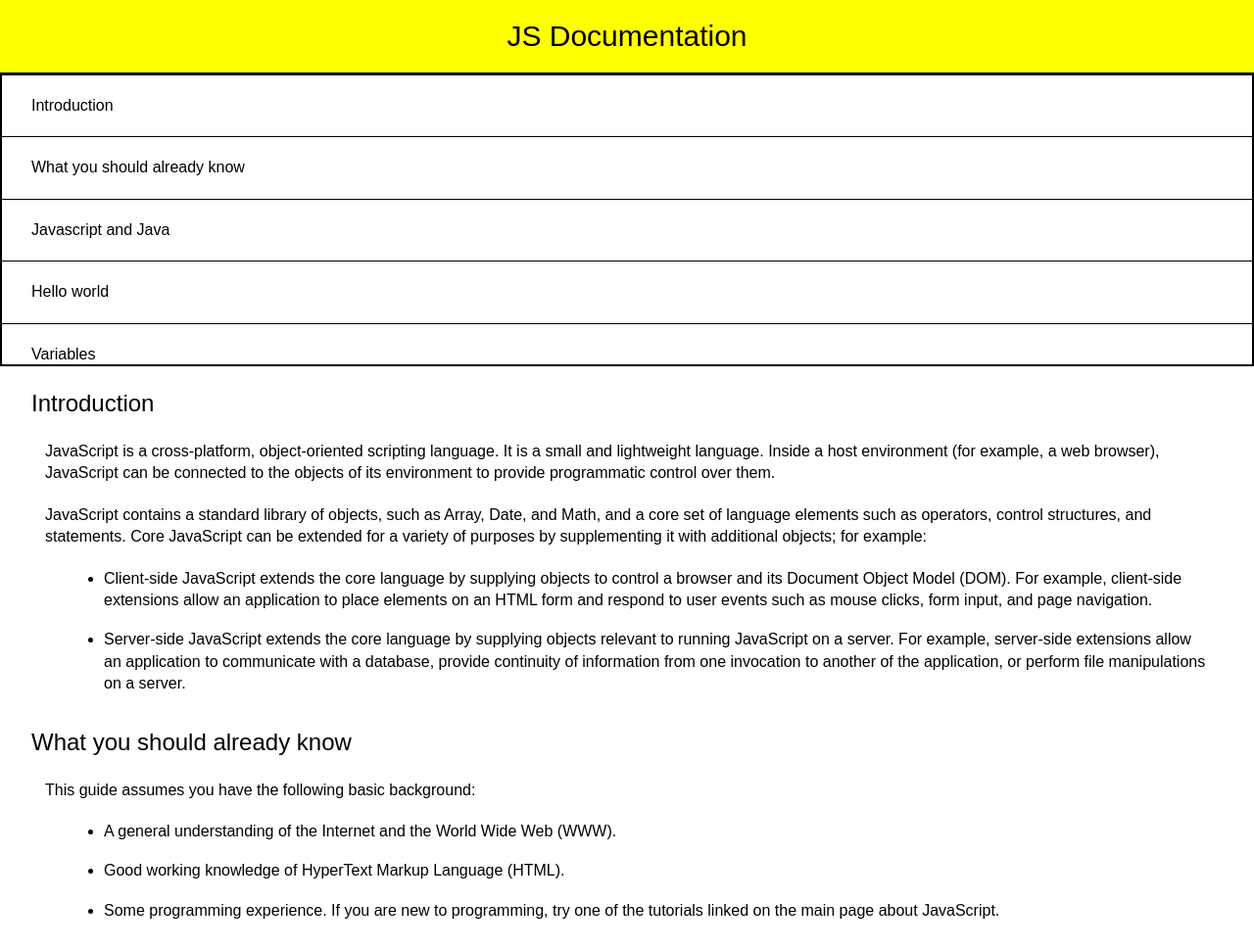
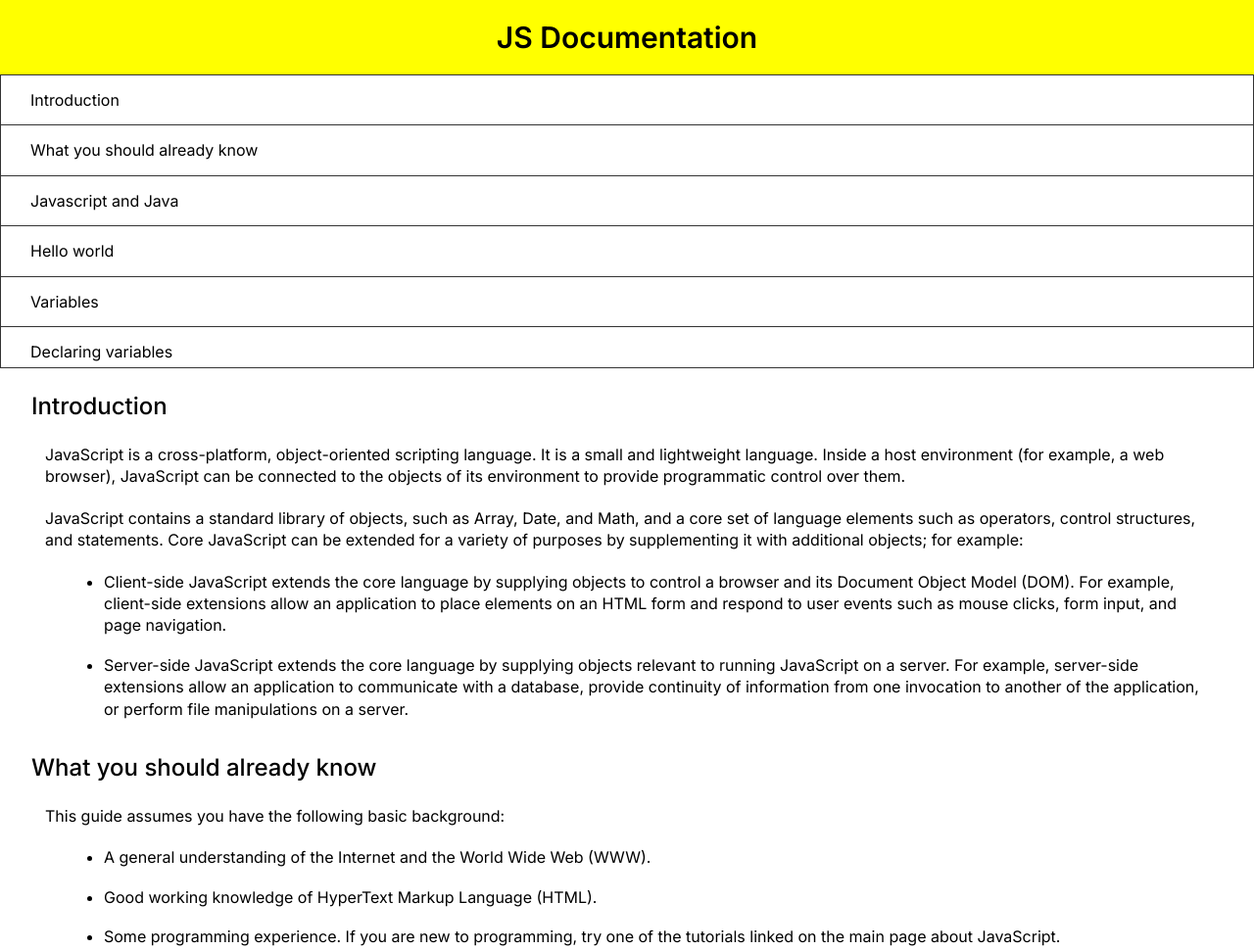
Before and after one commit to RickyLobo626/technical-documentation-page, a plain HTML site: page index.html in a window 1280 px wide. Shown: the top 970 px of the page at 98% size. Drawn offline with Linux system fonts and the light colour scheme.

Commit message:
Add new font-family

```diff
--- a/index.html
+++ b/index.html
@@ -4,6 +4,9 @@
     <meta charset="UTF-8" />
     <meta http-equiv="X-UA-Compatible" content="IE=edge" />
     <meta name="viewport" content="width=device-width, initial-scale=1.0" />
+    <link rel="preconnect" href="https://fonts.googleapis.com">
+    <link rel="preconnect" href="https://fonts.gstatic.com" crossorigin>
+    <link href="https://fonts.googleapis.com/css2?family=Inter:wght@400;500;600&display=swap" rel="stylesheet">
     <link rel="stylesheet" href="styles.css" />
     <title>JS Documentation</title>
   </head>
@@ -283,7 +286,7 @@
         <header>Reference</header>
         <article class="topic-article">
           <ul>
-            <li>All the documentation in this page is taken from MDN</li>
+            <li>All the documentation in this page is taken from <a href="https://developer.mozilla.org/en-US/docs/Web/JavaScript/Guide">MDN</a></li>
           </ul>
         </article>
       </section>
--- a/styles.css
+++ b/styles.css
@@ -1,5 +1,5 @@
 html {
-  font-family: sans-serif;
+  font-family: Inter, sans-serif;
   font-size: 62.5%;
   box-sizing: border-box;
 }
@@ -13,11 +13,9 @@ html {
 }
 
 /* NAVBAR */
-#navbar {
-}
-
 #title {
   font-size: 3rem;
+  font-weight: 600;
   background-color: yellow;
   text-align: center;
   padding: 2rem;
@@ -28,10 +26,10 @@ html {
   width: 100%;
   max-height: 30rem;
   overflow-y: scroll;
+  list-style: none;
 
-  list-style: none;
+  border: 1px solid #333;
   margin: 0 auto;
-  border: 2px solid black;
 
   display: flex;
   flex-direction: column;
@@ -39,8 +37,11 @@ html {
 
 .nav-link {
   display: block;
-  padding: 2rem 3rem;
-  border-top: 1px solid black;
+  padding: 1.4rem 3rem;
+}
+
+.nav-link:not(li:last-child > .nav-link:last-child) {
+  border-bottom: 1px solid #333;
 }
 
 .nav-link:link,
@@ -60,7 +61,7 @@ html {
 
 .main-section header {
   font-size: 2.4rem;
-  font-weight: normal;
+  font-weight: 500;
 }
 
 .topic-article {
```
